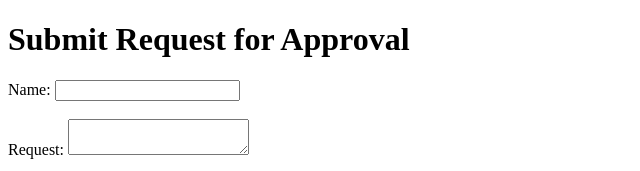
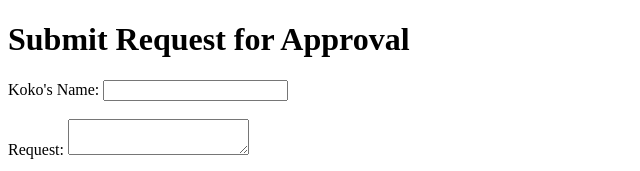
Before and after one commit to kaeldeeb/kaeldeeb.github.io, a plain HTML site: page index.html in a window 1280 px wide. Shown: the top 171 px of the page, without its empty margins (0-640 px from the left). Drawn offline with Linux system fonts and the light colour scheme.

Commit message:
Update index.html

```diff
--- a/index.html
+++ b/index.html
@@ -8,7 +8,7 @@
 <body>
   <h1>Submit Request for Approval</h1>
   <form id="approval-form">
-    <label for="name">Name:</label>
+    <label for="name">Koko's Name:</label>
     <input type="text" id="name" name="name" required><br><br>
     <label for="request">Request:</label>
     <textarea id="request" name="request" required></textarea><br><br>
```
